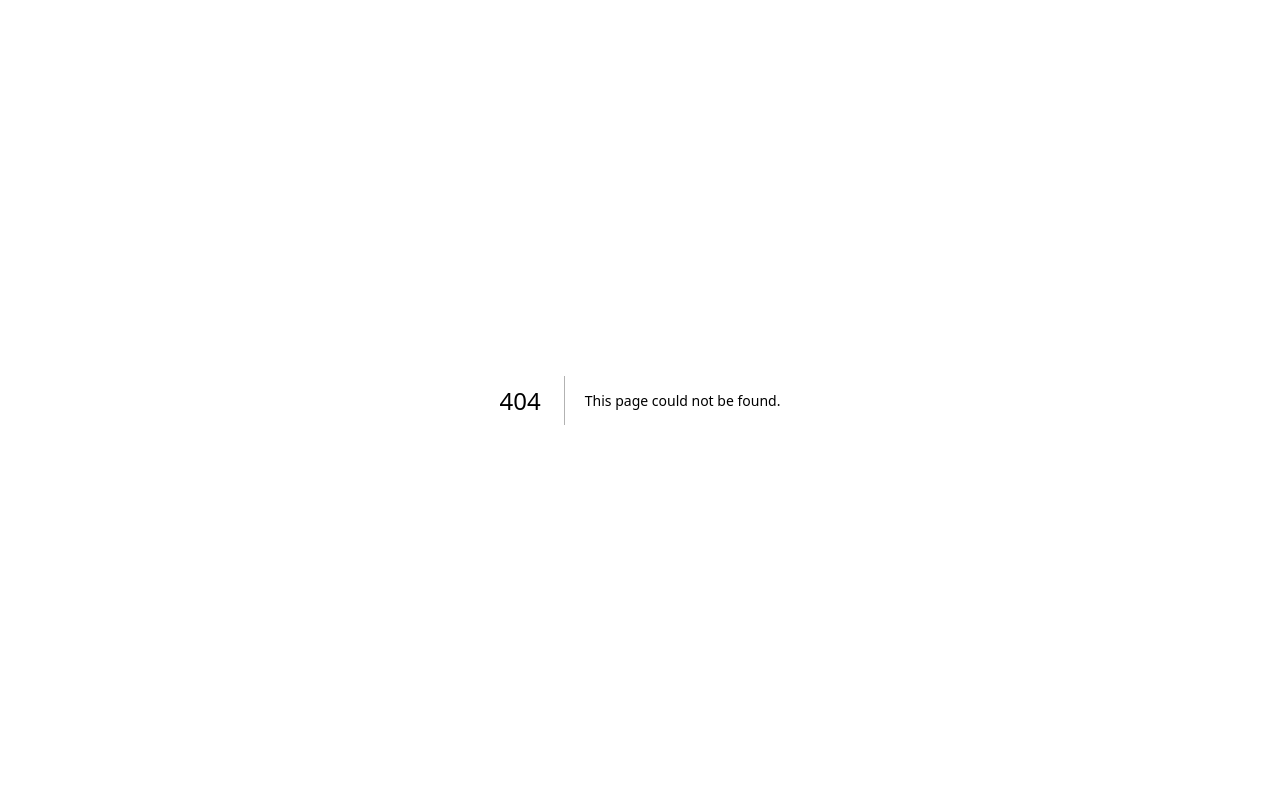
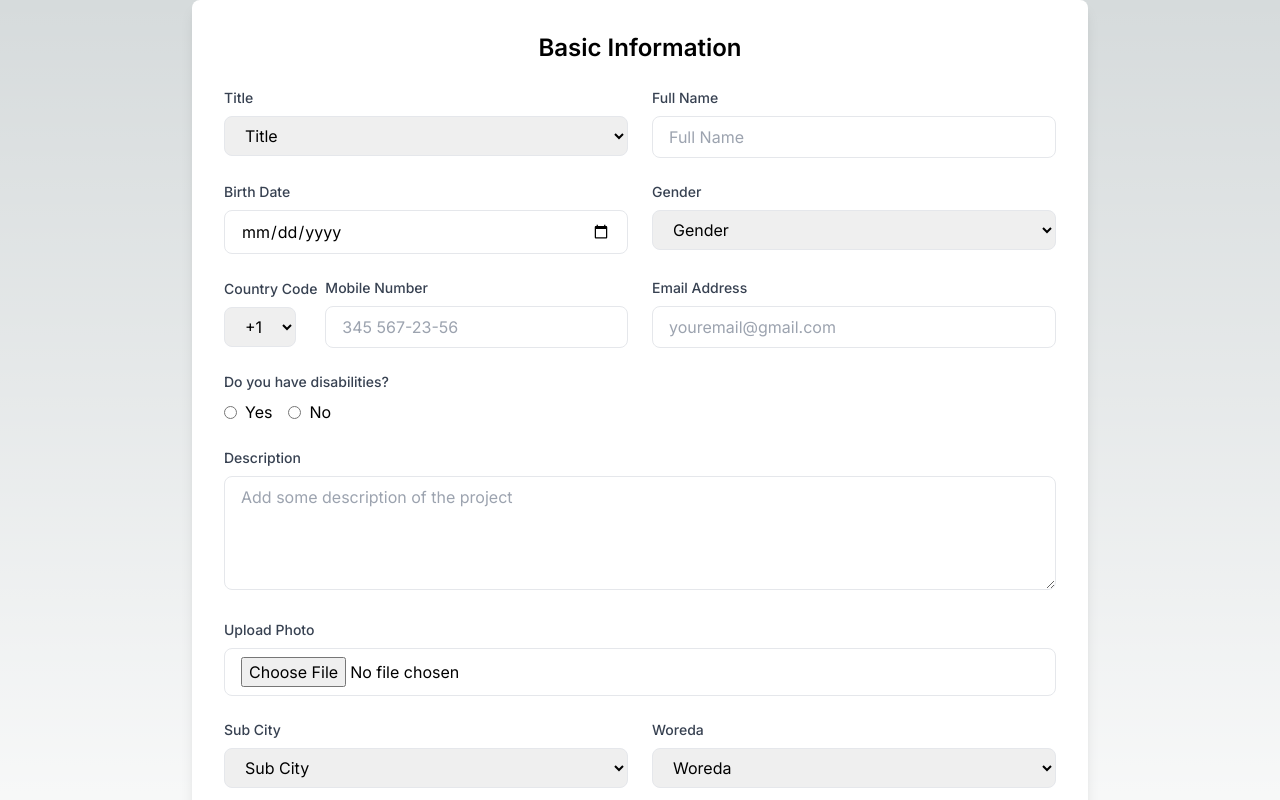
Before and after one commit to Classic-CRMs/Members-Managment-System, a Next.js app: page /members/addmember in a window 1280 px wide. Before the commit this address had no page. Shown: the top 800 px of the page. Built offline with nearby package versions, Linux system fonts and the light colour scheme.

Commit message:
added 'addmember' page

```diff
--- /dev/null
+++ b/app/members/addmember/page.tsx
@@ -0,0 +1,12 @@
+import BasicInformationForm from '@/components/addmember/BasicInfo'
+import React from 'react'
+
+const addmember = () => {
+  return (
+    <div>
+      <BasicInformationForm />
+    </div>
+  )
+}
+
+export default addmember
```
